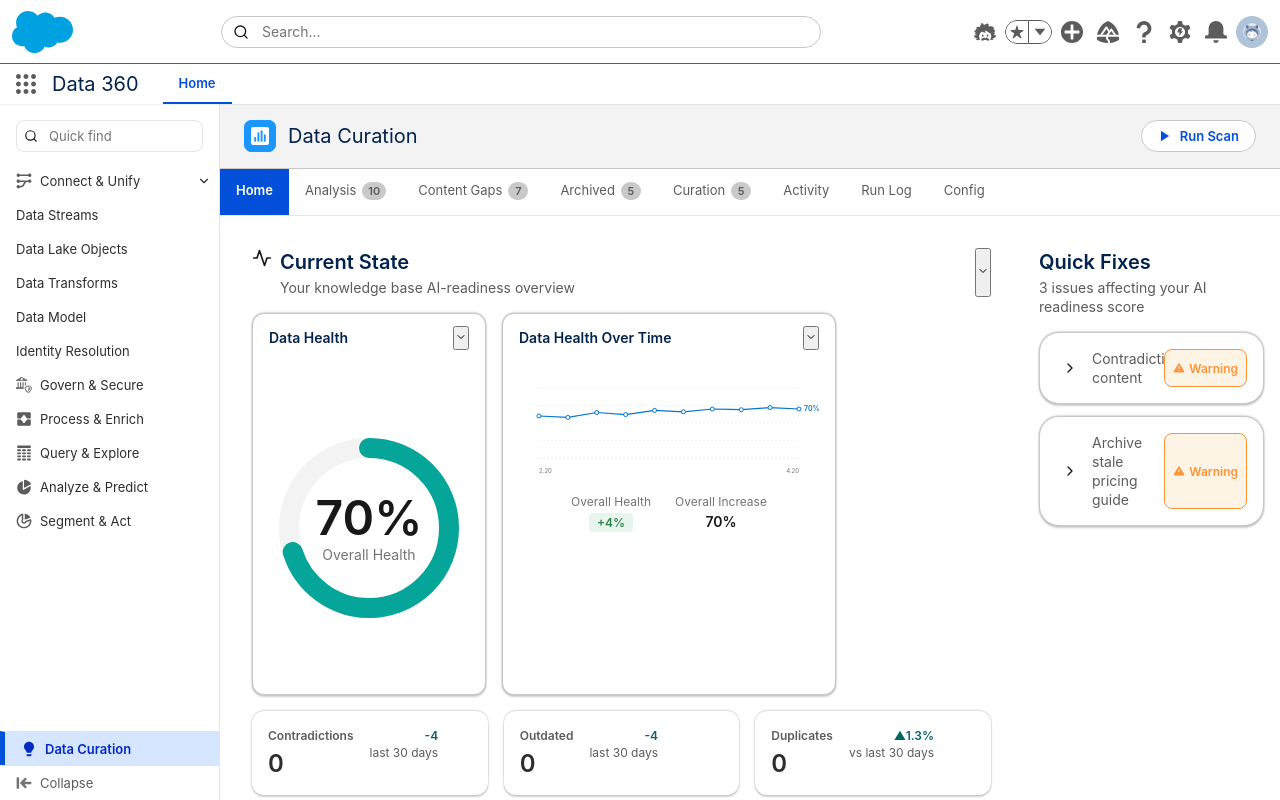
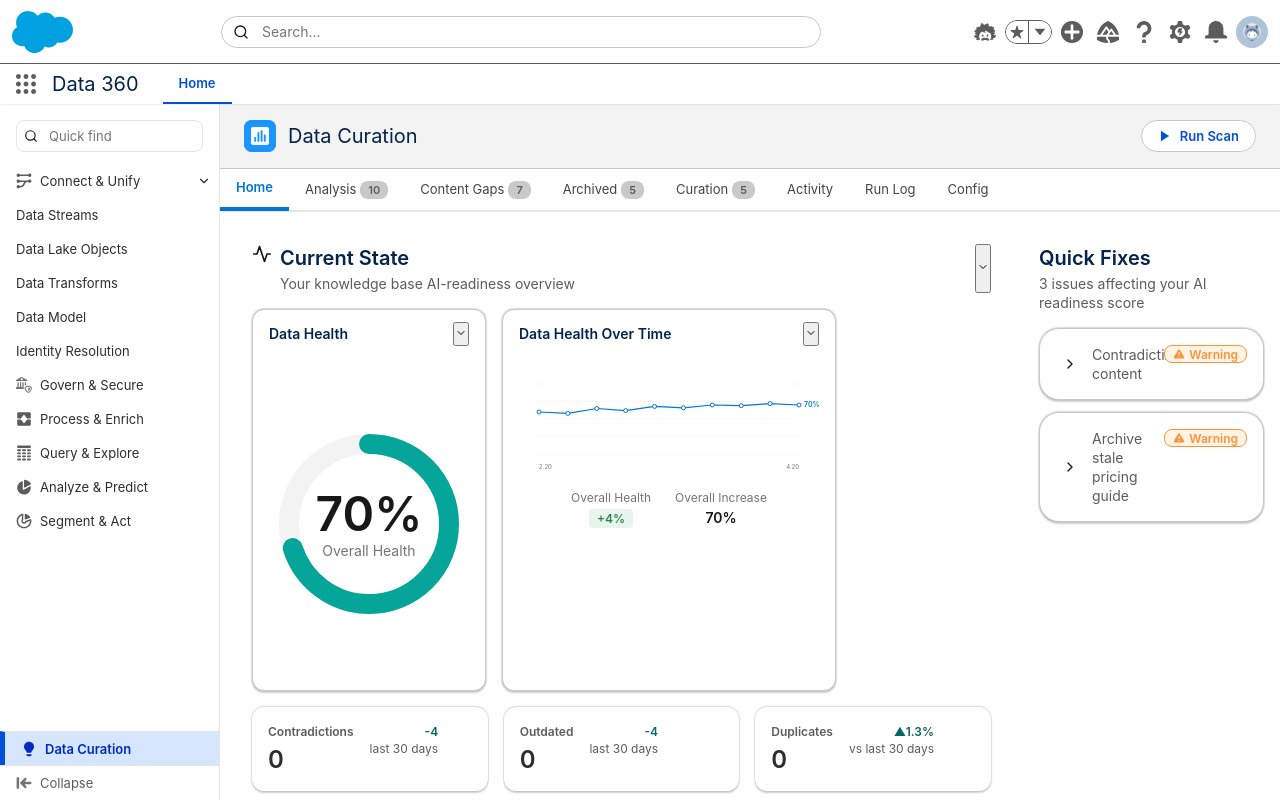
Before and after one commit to NoamVin602/TEST_Agent-ready-data, a Next.js app: page / in a window 1280 px wide. Built offline with nearby package versions, Linux system fonts and the light colour scheme.

Commit message:
Refactor TabNavigation to SLDS Cosmos pattern: Use standard SLDS tab markup (slds-tabs_default), remove blue background from active tab, add 2px blue bottom border, implement proper hover states, use SLDS badge classes, match typography and spacing

```diff
--- a/app/components/shared/TabNavigation.tsx
+++ b/app/components/shared/TabNavigation.tsx
@@ -1,6 +1,4 @@
 "use client";
-
-import { motion } from "framer-motion";
 
 export type TabId = "home" | "analysis" | "content-gaps" | "archived" | "activity" | "run-log" | "config" | "curation";
 
@@ -17,99 +15,56 @@
 }
 
 export function TabNavigation({ tabs, activeTab, onTabChange }: TabNavigationProps) {
+  const handleTabClick = (e: React.MouseEvent<HTMLAnchorElement>, tabId: TabId) => {
+    e.preventDefault();
+    onTabChange(tabId);
+  };
+
   return (
     <div
+      className="slds-tabs_default"
       style={{
-        backgroundColor: '#FFFFFF',
-        borderBottom: '1px solid #E5E5E5',
-        display: 'flex',
-        alignItems: 'center',
-        width: '100%',
         position: 'sticky',
         top: '64px', // Sticks below PageHeader (64px) within scrollable area
         zIndex: 899,
+        width: '100%',
       }}
     >
       <div
         style={{
-          display: 'flex',
-          gap: '0',
-          padding: '0',
           maxWidth: '1440px',
           margin: '0 auto',
           width: '100%',
         }}
       >
+        <ul className="slds-tabs_default__nav" role="tablist">
           {tabs.map((tab) => {
             const isActive = activeTab === tab.id;
             return (
-            <button
+              <li
                 key={tab.id}
-              type="button"
-              onClick={() => onTabChange(tab.id)}
-              style={{
-                position: 'relative',
-                display: 'inline-flex',
-                alignItems: 'center',
-                gap: '6px',
-                padding: '12px 16px',
-                backgroundColor: isActive ? 'rgba(2, 80, 217, 1)' : 'transparent',
-                border: 'none',
-                borderBottom: isActive ? '3px solid rgba(2, 80, 217, 1)' : '3px solid transparent',
-                fontFamily: 'var(--slds-g-font-family)',
-                fontSize: 'var(--slds-g-font-scale-base)', // 13px
-                fontWeight: isActive ? 'var(--slds-g-font-weight-6)' : 'var(--slds-g-font-weight-4)', // Semibold for active, Regular for inactive
-                lineHeight: '19px',
-                color: isActive ? '#FFFFFF' : '#5C5C5C',
-                cursor: 'pointer',
-                transition: 'all 0.15s ease-in-out',
-                outline: 'none',
-                whiteSpace: 'nowrap',
-              }}
-              onMouseEnter={(e) => {
-                if (!isActive) {
-                  e.currentTarget.style.color = '#03234D';
-                  e.currentTarget.style.backgroundColor = '#F3F3F3';
-                }
-              }}
-              onMouseLeave={(e) => {
-                if (!isActive) {
-                  e.currentTarget.style.color = '#5C5C5C';
-                  e.currentTarget.style.backgroundColor = 'transparent';
-                }
-              }}
-              onFocus={(e) => {
-                e.currentTarget.style.outline = '2px solid rgba(2, 80, 217, 1)';
-                e.currentTarget.style.outlineOffset = '-2px';
-              }}
-              onBlur={(e) => {
-                e.currentTarget.style.outline = 'none';
-              }}
+                className={`slds-tabs_default__item ${isActive ? 'slds-is-active' : ''}`}
+                role="presentation"
+              >
+                <a
+                  className="slds-tabs_default__link"
+                  role="tab"
+                  href={`#${tab.id}`}
+                  aria-selected={isActive}
+                  aria-controls={`tab-${tab.id}`}
+                  onClick={(e) => handleTabClick(e, tab.id)}
                 >
                   <span>{tab.label}</span>
                   {tab.count !== undefined && (
-                <span
-                  style={{
-                    display: 'inline-flex',
-                    alignItems: 'center',
-                    justifyContent: 'center',
-                    minWidth: '20px',
-                    height: '18px',
-                    padding: '0 6px',
-                    borderRadius: '9px',
-                    backgroundColor: isActive ? '#FFFFFF' : '#C9C9C9',
-                    color: isActive ? 'rgba(2, 80, 217, 1)' : '#5C5C5C', // Dark gray text for inactive badges
-                    fontSize: '11px',
-                    fontWeight: 'var(--slds-g-font-weight-6)', // Semibold
-                    lineHeight: '18px',
-                  }}
-                >
+                    <span className="slds-badge slds-m-left_x-small">
                       {tab.count}
                     </span>
                   )}
-            </button>
+                </a>
+              </li>
             );
           })}
+        </ul>
       </div>
     </div>
   );
--- a/app/globals.css
+++ b/app/globals.css
@@ -274,3 +274,98 @@
     transform: translateY(0);
   }
 }
+
+/* ==========================================
+   SLDS Tabs (Cosmos Pattern)
+========================================== */
+.slds-tabs_default {
+  background-color: var(--slds-g-color-neutral-base-100);
+  border-bottom: 1px solid var(--slds-g-color-border-2);
+}
+
+.slds-tabs_default__nav {
+  display: flex;
+  align-items: flex-end;
+  list-style: none;
+  margin: 0;
+  padding: 0;
+  border-bottom: 1px solid var(--slds-g-color-border-2);
+}
+
+.slds-tabs_default__item {
+  position: relative;
+  margin-bottom: -1px;
+}
+
+.slds-tabs_default__item.slds-is-active {
+  border-bottom: 2px solid #0176D3;
+}
+
+.slds-tabs_default__link {
+  display: flex;
+  align-items: center;
+  padding: 0 1rem;
+  height: 2.5rem;
+  color: #444444;
+  font-family: var(--slds-g-font-family);
+  font-size: 0.8125rem; /* 13px */
+  font-weight: 400;
+  line-height: 1.5;
+  text-decoration: none;
+  border: 0;
+  border-bottom: 2px solid transparent;
+  background-color: transparent;
+  cursor: pointer;
+  transition: background-color 0.15s ease-in-out, border-color 0.15s ease-in-out;
+  white-space: nowrap;
+}
+
+.slds-tabs_default__item.slds-is-active .slds-tabs_default__link {
+  color: #0176D3;
+  font-weight: 600;
+  border-bottom-color: #0176D3;
+}
+
+.slds-tabs_default__link:hover {
+  background-color: #f3f3f2;
+  border-bottom-color: rgba(1, 118, 211, 0.3);
+}
+
+.slds-tabs_default__item.slds-is-active .slds-tabs_default__link:hover {
+  background-color: transparent;
+  border-bottom-color: #0176D3;
+}
+
+.slds-tabs_default__link:focus {
+  outline: 2px solid #0176D3;
+  outline-offset: -2px;
+}
+
+.slds-tabs_default__link:focus:not(:focus-visible) {
+  outline: none;
+}
+
+/* Badge styling for tabs */
+.slds-badge {
+  display: inline-flex;
+  align-items: center;
+  justify-content: center;
+  padding: 0 0.5rem;
+  min-width: 1.25rem;
+  height: 1.125rem;
+  border-radius: 0.5rem;
+  font-size: 0.6875rem; /* 11px */
+  font-weight: 600;
+  line-height: 1;
+  background-color: #C9C9C9;
+  color: #5C5C5C;
+}
+
+.slds-tabs_default__item.slds-is-active .slds-badge {
+  background-color: #0176D3;
+  color: #FFFFFF;
+}
+
+.slds-m-left_x-small {
+  margin-left: 0.25rem; /* 4px */
+}
```
Lines whose indentation alone changed are shown as unchanged.
